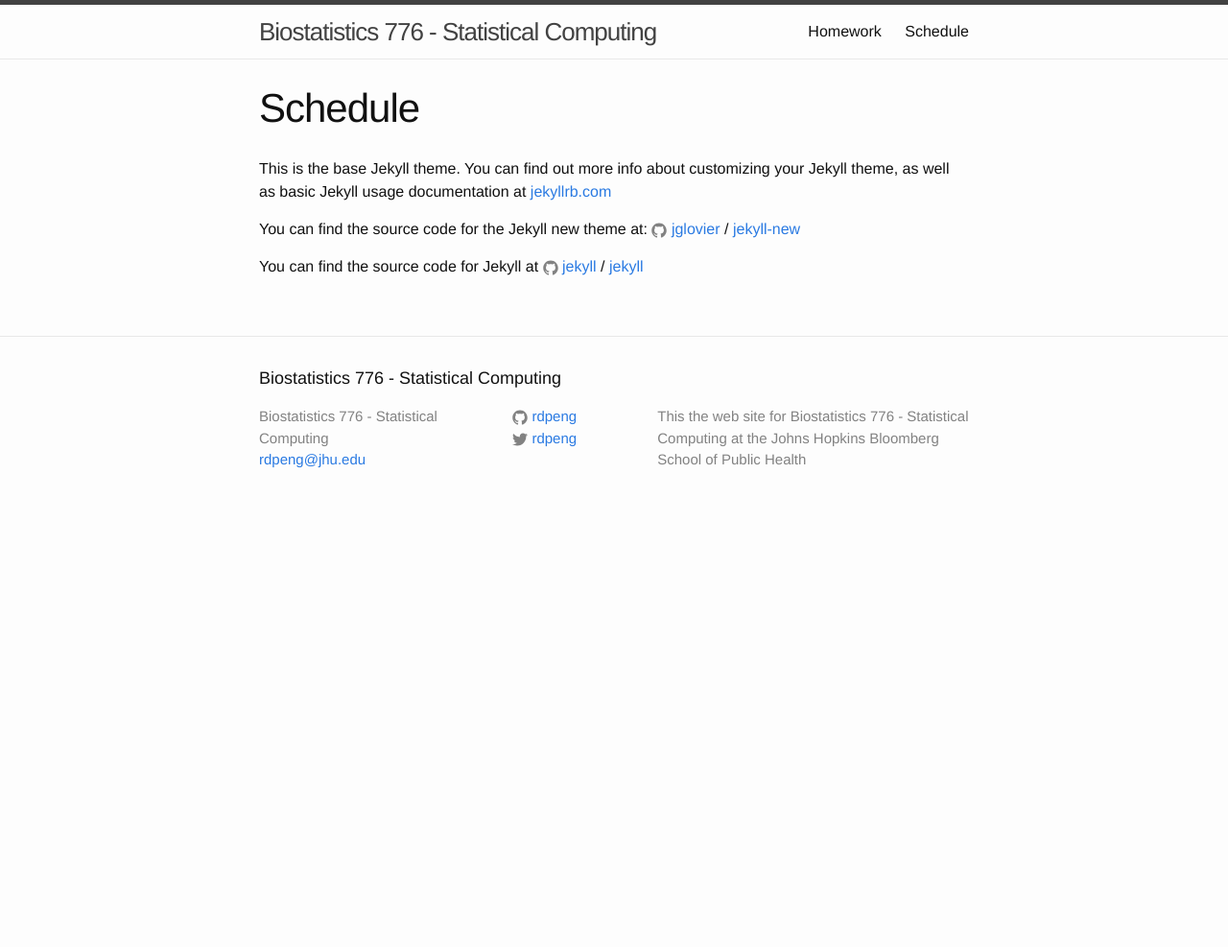
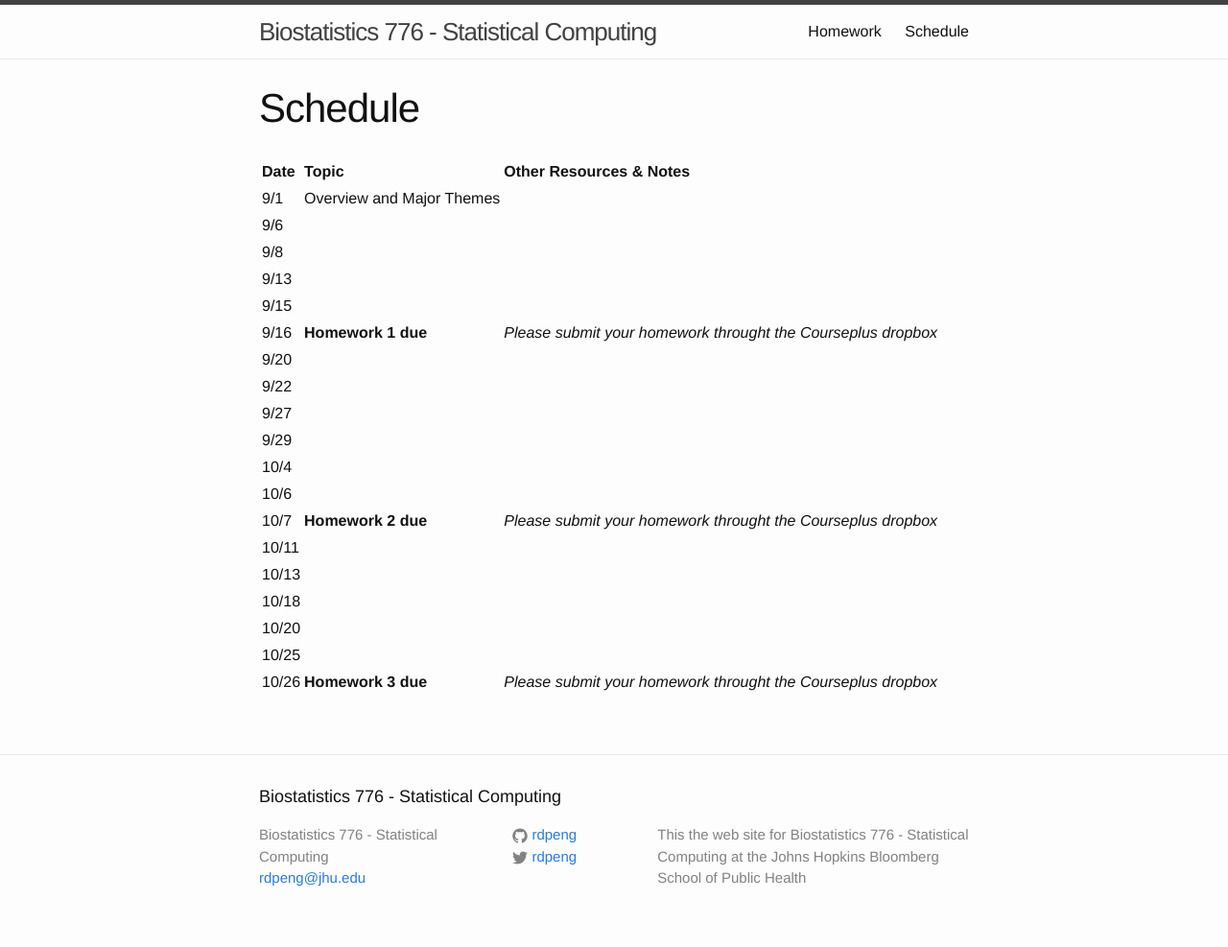
Before and after one commit to Max201510/Biostat776, a Jekyll site: the page built from schedule.md, in a window 1280 px wide. Shown: the whole page at 96% size. Built offline with Jekyll 4.4.1, drawn with Linux system fonts in a browser that asks for light colours; before the commit the page ends 900 px from its top, so only the background shows below that.

Commit message:
Add dates

```diff
--- a/schedule.md
+++ b/schedule.md
@@ -4,12 +4,24 @@
 permalink: /schedule/
 ---
 
-This is the base Jekyll theme. You can find out more info about customizing your Jekyll theme, as well as basic Jekyll usage documentation at [jekyllrb.com](http://jekyllrb.com/)
-
-You can find the source code for the Jekyll new theme at:
-{% include icon-github.html username="jglovier" %} /
-[jekyll-new](https://github.com/jglovier/jekyll-new)
-
-You can find the source code for Jekyll at
-{% include icon-github.html username="jekyll" %} /
-[jekyll](https://github.com/jekyll/jekyll)
+| Date | Topic | Other Resources & Notes |
+|:--- |:--- |:--- |
+9/1 | Overview and Major Themes | |
+9/6 | | |
+9/8 | | |
+9/13 | | |
+9/15 | | |
+9/16 | **Homework 1 due** | *Please submit your homework throught the Courseplus dropbox* |
+9/20 | | |
+9/22 | | |
+9/27 | | |
+9/29 | | |
+10/4 | | |
+10/6 | | |
+10/7 | **Homework 2 due** | *Please submit your homework throught the Courseplus dropbox* |
+10/11 | | |
+10/13 | | |
+10/18 | | |
+10/20 | | |
+10/25 | | |
+10/26 | **Homework 3 due** | *Please submit your homework throught the Courseplus dropbox* |
```
